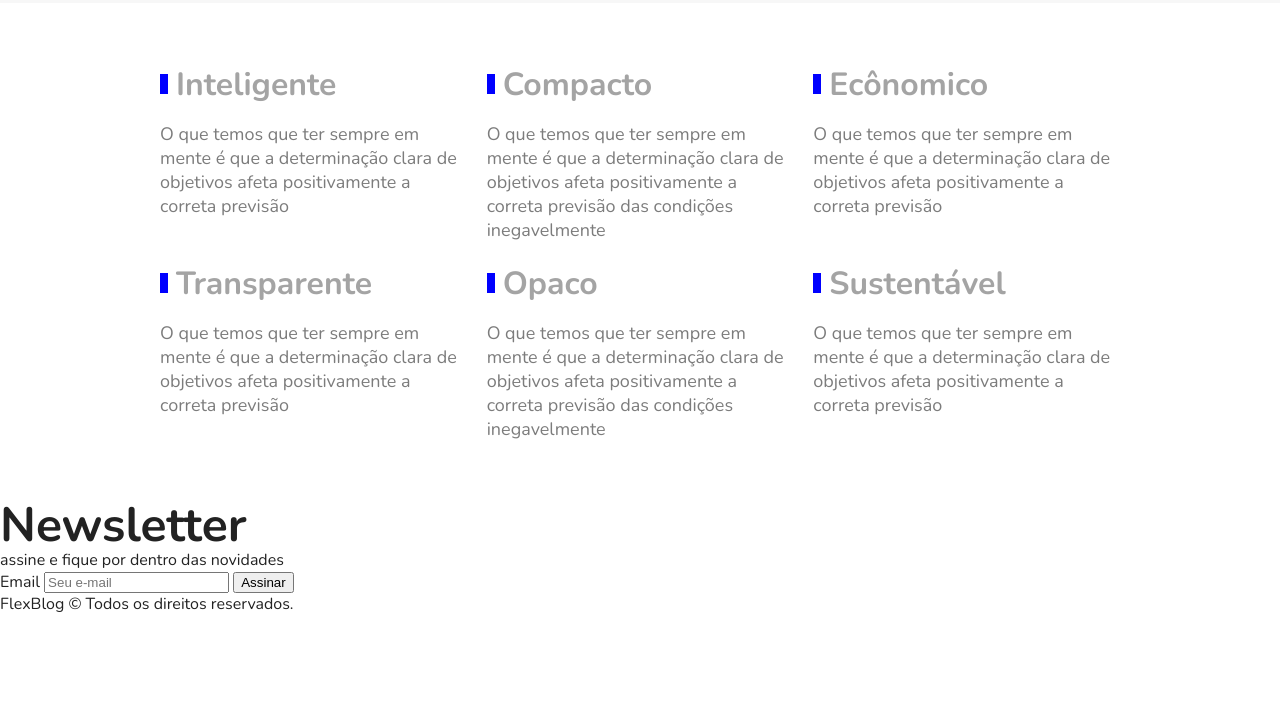
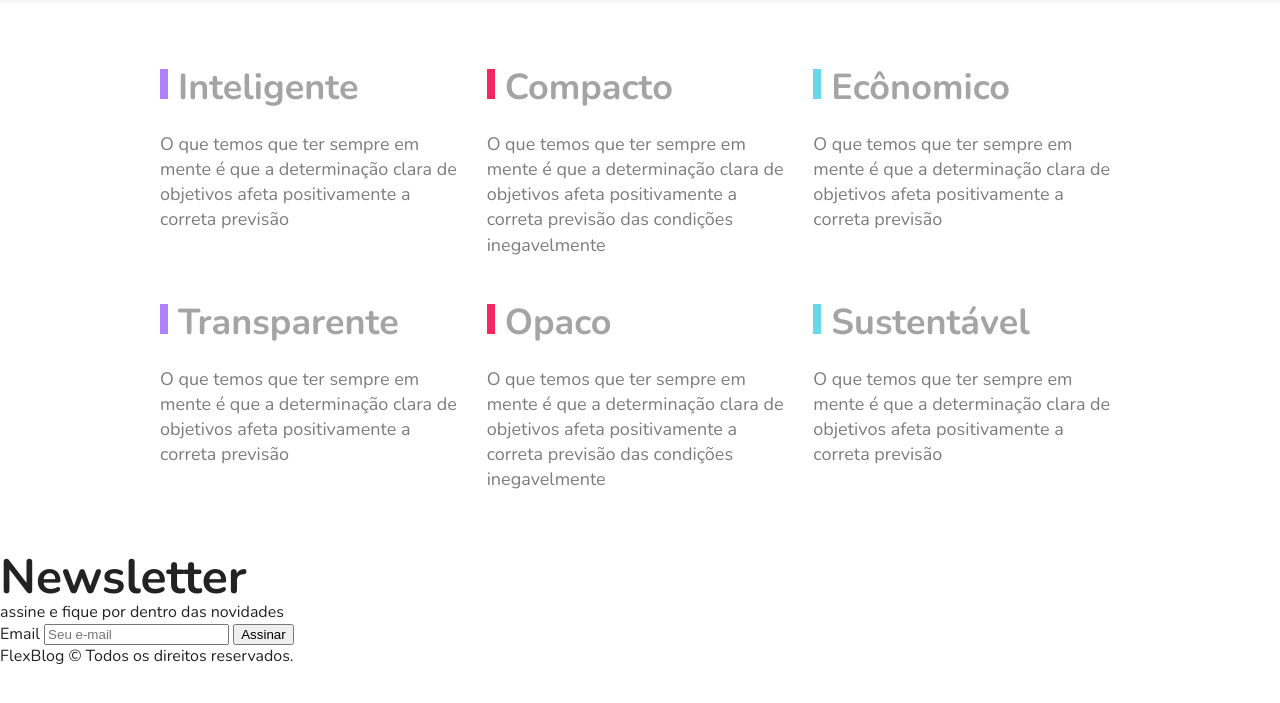
Before and after one commit to lucassilvad/flexblog, a plain HTML site: page index.html in a window 1280 px wide. Shown: the part 2493-3196 px from the top of the page. Drawn offline with nearby package versions, Linux system fonts and the light colour scheme.

Commit message:
qualidade

```diff
--- a/css/qualidade.css
+++ b/css/qualidade.css
@@ -1,33 +1,43 @@
 .qualidade {
   display: flex;
   flex-wrap: wrap;
-  gap: 20px;
+  gap: 40px 20px;
   padding-top: 60px;
   padding-bottom: 60px;
 }
 
 .qualidade-item {
-  flex: 1 1 250px;
+  flex: 1 1 300px;
 }
 
 .qualidade-item h2 {
-  font-size: 2rem;
-  margin-bottom: 16px;
+  font-size: 2.25rem;
+  margin-bottom: 20px;
   color: #a4a4a4;
-  display: flex;
-  align-items: center;
-  gap: 8px;
 }
 
 .qualidade-item h2::before {
   content: "";
   display: inline-block;
   width: 8px;
-  height: 20px;
-  background: blue;
+  height: 30px;
+  margin-right: 10px;
+}
+
+.qualidade-item:nth-of-type(3n + 1) h2:before {
+  background: #ae81ff;
+}
+
+.qualidade-item:nth-of-type(3n + 2) h2:before {
+  background: #f8265e;
+}
+
+.qualidade-item:nth-of-type(3n + 3) h2:before {
+  background: #66d9eb;
 }
 
 .qualidade-item p {
+  font-size: 1.125rem;
+  line-height: 1.4;
   color: #7c7c7c;
-  font-size: 1.125rem;
 }
```
